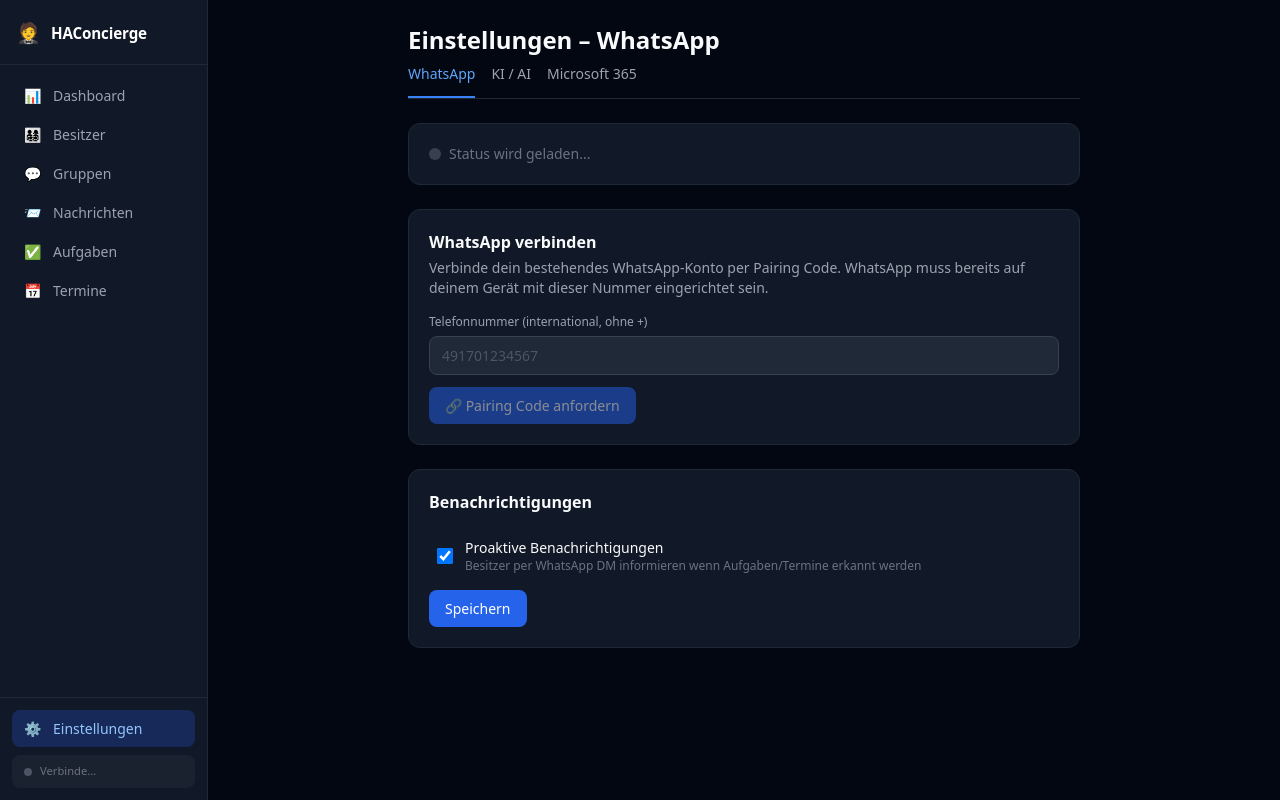
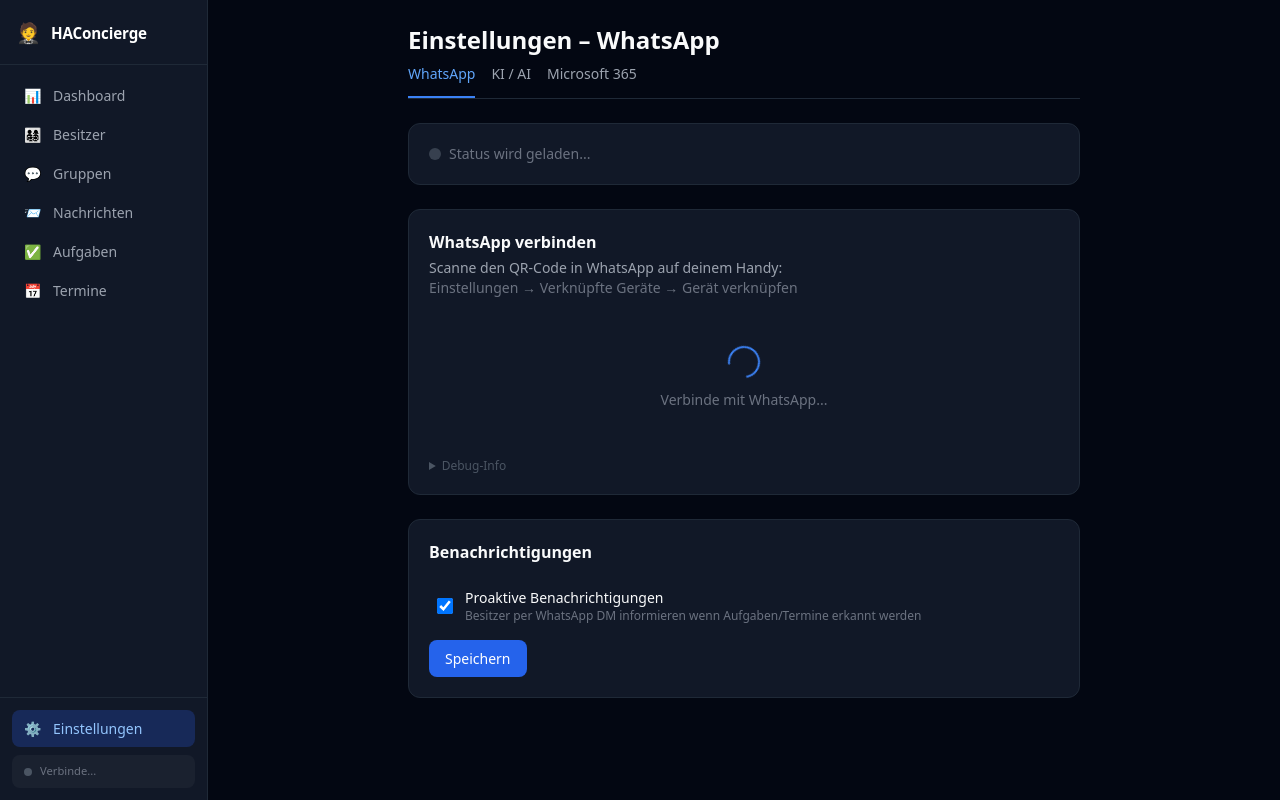
Before and after one commit to CoreTex/haconcierge, a FastAPI app: page /settings/whatsapp in a window 1280 px wide. Run offline with FastAPI, Linux system fonts and the light colour scheme; data that the repository does not hold is empty; parts of the project's set-up code (start-up, migrations or seed data) failed here and were passed over; some libraries are stand-ins or nearby versions.

Commit message:
v1.0.12: QR code linking + debug panel + better disconnect logging
- Switch primary linking method from pairing code to QR code (no WA
  rate-limiting, no race conditions, auto-refreshes every ~20s)
- session.js: store _qrData, export getQRData(), log disconnect statusCode+reason
- index.js + package.json: qrcode npm package, /qr endpoint returns inline SVG
- whatsapp/client.py + routes/whatsapp.py: /api/whatsapp/qr passthrough
- settings_whatsapp.html: QR display with auto-refresh, debug-info panel,
  status polls every 5s, QR polls every 8s

Co-Authored-By: Claude Sonnet 4.6 <noreply@anthropic.com>

```diff
--- a/haconcierge/config.yaml
+++ b/haconcierge/config.yaml
@@ -1,6 +1,6 @@
 ---
 name: HAConcierge
-version: "1.0.11"
+version: "1.0.12"
 slug: haconcierge
 description: "WhatsApp AI Concierge - Nachrichten, Termine und Aufgaben fuer Home Assistant"
 url: https://github.com/CoreTex/haconcierge
--- a/haconcierge/rootfs/app/backend/api/routes/whatsapp.py
+++ b/haconcierge/rootfs/app/backend/api/routes/whatsapp.py
@@ -51,6 +51,13 @@ async def confirm_registration_code(body: ConfirmCodeRequest, request: Request,
         cfg.set("wa_phone", body.phone)
         cfg.set("wa_registered", "true")
     return result
+
+
+@router.get("/qr")
+async def get_qr(request: Request):
+    """Return current WA QR code as inline SVG for device linking."""
+    wa_client = request.app.state.wa_client
+    return await wa_client.get_qr()
 
 
 @router.post("/pair/request-code")
--- a/haconcierge/rootfs/app/backend/templates/pages/settings_whatsapp.html
+++ b/haconcierge/rootfs/app/backend/templates/pages/settings_whatsapp.html
@@ -17,38 +17,31 @@
     </div>
   </div>
 
-  <!-- Registration Section -->
-  <div class="card mb-6">
+  <!-- QR Code Section – hidden when connected -->
+  <div id="qr-section" class="card mb-6">
     <h2 class="font-semibold mb-1">WhatsApp verbinden</h2>
     <p class="text-sm text-gray-400 mb-4">
-      Verbinde dein bestehendes WhatsApp-Konto per Pairing Code.
-      WhatsApp muss bereits auf deinem Gerät mit dieser Nummer eingerichtet sein.
+      Scanne den QR-Code in WhatsApp auf deinem Handy:<br>
+      <span class="text-gray-500">Einstellungen → Verknüpfte Geräte → Gerät verknüpfen</span>
     </p>
 
-    <!-- Step 1: Enter phone -->
-    <div id="reg-step-1" class="space-y-3">
-      <div>
-        <label class="text-xs text-gray-400 mb-1.5 block font-medium">Telefonnummer <span class="font-normal">(international, ohne +)</span></label>
-        <input id="reg-phone" type="text" class="input" placeholder="491701234567">
-      </div>
-      <button id="pair-btn" class="btn-primary" onclick="requestPairing()" disabled>🔗 Pairing Code anfordern</button>
+    <!-- QR loading state -->
+    <div id="qr-loading" class="flex flex-col items-center gap-3 py-8">
+      <div class="w-8 h-8 rounded-full border-2 border-blue-500 border-t-transparent animate-spin"></div>
+      <p class="text-sm text-gray-500" id="qr-loading-text">Verbinde mit WhatsApp...</p>
     </div>
 
-    <!-- Step 2: Show pairing code -->
-    <div id="reg-step-2" class="hidden space-y-4">
-      <div id="pairing-code-display" style="font-family:monospace;font-size:2.25rem;letter-spacing:0.15em;text-align:center;padding:1.25rem;color:#93c5fd;background:#1f2937;border:1px solid #374151;border-radius:0.75rem"></div>
-      <div style="background:rgba(30,64,175,0.15);border:1px solid rgba(59,130,246,0.3);border-radius:8px;padding:12px">
-        <p class="text-sm font-medium mb-2" style="color:#93c5fd">So verwendest du den Code:</p>
-        <ol class="text-sm space-y-1 list-decimal list-inside" style="color:#94a3b8">
-          <li>Öffne WhatsApp auf deinem Handy</li>
-          <li>Einstellungen → Verknüpfte Geräte</li>
-          <li>„Gerät verknüpfen" → „Mit Telefonnummer verknüpfen"</li>
-          <li>Code eingeben</li>
-        </ol>
-      </div>
-      <p class="text-xs text-gray-500 text-center">Code ist ~60 Sekunden gültig. Der Status oben aktualisiert sich automatisch.</p>
-      <button class="btn-secondary text-xs" onclick="showStep(1)">Zurück</button>
+    <!-- QR image (shown when available) -->
+    <div id="qr-image-wrap" class="hidden flex-col items-center gap-3">
+      <div id="qr-svg-container" style="background:#fff;padding:12px;border-radius:12px;display:inline-block"></div>
+      <p class="text-xs text-gray-500">QR-Code ist ~20 Sekunden gültig und aktualisiert sich automatisch</p>
     </div>
+
+    <!-- Debug info (small, collapsible) -->
+    <details class="mt-4">
+      <summary class="text-xs text-gray-600 cursor-pointer hover:text-gray-400">Debug-Info</summary>
+      <div id="debug-status" class="mt-2 text-xs font-mono text-gray-500 bg-gray-900 rounded p-2 space-y-0.5"></div>
+    </details>
   </div>
 
   <!-- Notification Settings -->
@@ -68,21 +61,33 @@
 </div>
 
 <script>
+  let _lastStatus = null;
+
   async function refreshWAStatusCard() {
     try {
       const r = await apiFetch('/api/whatsapp/status');
       const s = await r.json();
+      _lastStatus = s;
+
       const card = document.getElementById('wa-status-card');
-      const btn = document.getElementById('pair-btn');
-      if (btn) btn.disabled = s.connected || !s.qrReady;
+      const qrSection = document.getElementById('qr-section');
 
       let dot, label, sub;
       if (s.connected) {
-        dot = 'bg-green-500'; label = 'Verbunden'; sub = s.phone ? `+${s.phone}` : '';
+        dot = 'bg-green-500';
+        label = 'Verbunden';
+        sub = s.phone ? `+${s.phone}` : '';
+        qrSection.classList.add('hidden');
       } else if (s.qrReady) {
-        dot = 'bg-yellow-400 animate-pulse'; label = 'Warte auf Pairing'; sub = 'Pairing-Code kann jetzt angefordert werden';
+        dot = 'bg-yellow-400 animate-pulse';
+        label = 'Warte auf QR-Scan';
+        sub = 'QR-Code im Bereich unten scannen';
+        qrSection.classList.remove('hidden');
       } else {
-        dot = 'bg-gray-500 animate-pulse'; label = 'Verbindet...'; sub = s.status || '';
+        dot = 'bg-gray-500 animate-pulse';
+        label = 'Verbindet...';
+        sub = s.status || '';
+        qrSection.classList.remove('hidden');
       }
 
       card.innerHTML = `
@@ -97,39 +102,60 @@
           ${s.connected ? '<button class="btn-danger" onclick="disconnect()">Trennen</button>' : ''}
         </div>
       `;
-    } catch { /* bridge not ready */ }
+
+      // Update debug info
+      const dbg = document.getElementById('debug-status');
+      if (dbg) {
+        dbg.innerHTML = `
+          <div>connected: ${s.connected}</div>
+          <div>status: ${s.status || '–'}</div>
+          <div>qrReady: ${s.qrReady}</div>
+          <div>phone: ${s.phone || '–'}</div>
+          <div>timestamp: ${new Date().toLocaleTimeString()}</div>
+        `;
+      }
+    } catch (e) {
+      /* bridge not ready */
+    }
   }
 
-  function showStep(n) {
-    document.getElementById('reg-step-1').classList.toggle('hidden', n !== 1);
-    document.getElementById('reg-step-2').classList.toggle('hidden', n !== 2);
-  }
+  async function refreshQR() {
+    if (_lastStatus?.connected) return; // no QR needed when connected
+    try {
+      const r = await apiFetch('/api/whatsapp/qr');
+      const data = await r.json();
+      const loading = document.getElementById('qr-loading');
+      const wrap = document.getElementById('qr-image-wrap');
+      const svg = document.getElementById('qr-svg-container');
 
-  async function requestPairing() {
-    const phone = document.getElementById('reg-phone').value.trim();
-    if (!phone) return showToast('Bitte Telefonnummer eingeben', 'error');
-    const resp = await apiFetch('/api/whatsapp/pair/request-code', {
-      method: 'POST', headers: {'Content-Type': 'application/json'},
-      body: JSON.stringify({phone})
-    });
-    const data = await resp.json();
-    if (data.code) {
-      document.getElementById('pairing-code-display').textContent = data.code;
-      showStep(2);
-    } else { showToast('Fehler: ' + (data.error || 'Unbekannt'), 'error'); }
+      if (data.available && data.svg) {
+        loading.classList.add('hidden');
+        wrap.classList.remove('hidden');
+        wrap.classList.add('flex');
+        svg.innerHTML = data.svg;
+      } else {
+        wrap.classList.add('hidden');
+        wrap.classList.remove('flex');
+        loading.classList.remove('hidden');
+        document.getElementById('qr-loading-text').textContent =
+          _lastStatus?.qrReady
+            ? 'QR wird geladen...'
+            : 'Verbinde mit WhatsApp...';
+      }
+    } catch { /* ignore */ }
   }
 
   async function disconnect() {
-    await apiFetch('/api/whatsapp/disconnect', {method: 'POST'});
+    await apiFetch('/api/whatsapp/disconnect', { method: 'POST' });
     showToast('Verbindung getrennt');
     refreshWAStatusCard();
   }
 
   document.getElementById('notify-form').addEventListener('submit', async (e) => {
     e.preventDefault();
-    const payload = {wa_proactive_notify: e.target.querySelector('[name=wa_proactive_notify]').checked ? 'true' : 'false'};
+    const payload = { wa_proactive_notify: e.target.querySelector('[name=wa_proactive_notify]').checked ? 'true' : 'false' };
     const r = await apiFetch('/api/settings/notifications', {
-      method: 'PUT', headers: {'Content-Type': 'application/json'},
+      method: 'PUT', headers: { 'Content-Type': 'application/json' },
       body: JSON.stringify(payload)
     });
     if (r.ok) showToast('Einstellungen gespeichert');
@@ -140,7 +166,10 @@
     document.getElementById('proactive-notify').checked = s.wa_proactive_notify === 'true';
   });
 
+  // Poll status every 5s, QR every 8s (QR refreshes every ~20s)
   refreshWAStatusCard();
-  setInterval(refreshWAStatusCard, 15000);
+  refreshQR();
+  setInterval(refreshWAStatusCard, 5000);
+  setInterval(refreshQR, 8000);
 </script>
 {% endblock %}
--- a/haconcierge/rootfs/app/whatsapp-bridge/package.json
+++ b/haconcierge/rootfs/app/whatsapp-bridge/package.json
@@ -13,6 +13,7 @@
     "express": "^4.21.2",
     "pino": "^9.5.0",
     "pino-pretty": "^13.0.0",
+    "qrcode": "^1.5.4",
     "qrcode-terminal": "^0.12.0"
   },
   "engines": {
```
Also changed, not shown: haconcierge/rootfs/app/backend/whatsapp/client.py (+9 -0 lines), haconcierge/rootfs/app/whatsapp-bridge/src/index.js (+19 -1 lines), haconcierge/rootfs/app/whatsapp-bridge/src/session.js (+16 -24 lines).
